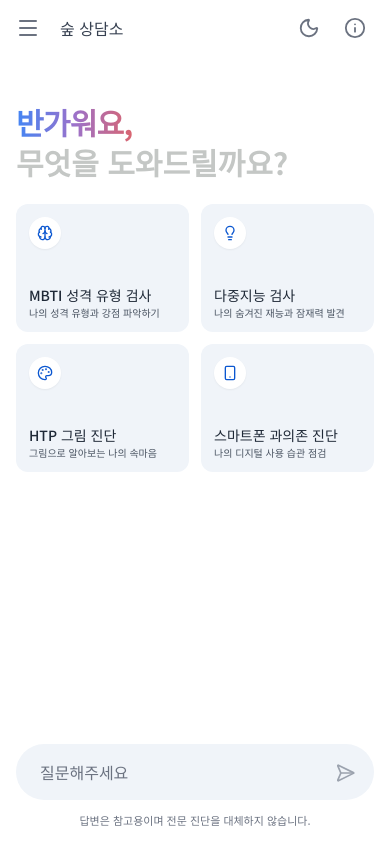
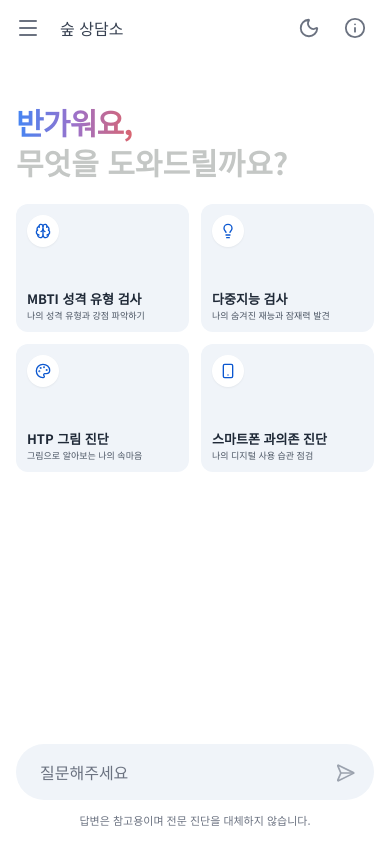
Before and after one commit to jpjp92/psyc-test, a React (Vite) app: page / in a window 390 px wide. Built offline with nearby package versions, Linux system fonts and the light colour scheme.

Commit message:
style: Adjust styling for test chips, including padding, font weight, font size, and line height.

```diff
--- a/App.tsx
+++ b/App.tsx
@@ -236,14 +236,14 @@ function App() {
                       <button
                         key={test.id}
                         onClick={() => handleChipClick(test.url)}
-                        className="text-left p-3 md:p-4 rounded-xl bg-[#f0f4f9] dark:bg-[#1e1f20] hover:bg-[#e2e7eb] dark:hover:bg-[#333537] transition-all duration-200 group h-32 md:h-36 flex flex-col justify-between border border-transparent hover:border-gray-200 dark:hover:border-[#444746]"
+                        className="text-left p-2.5 md:p-4 rounded-xl bg-[#f0f4f9] dark:bg-[#1e1f20] hover:bg-[#e2e7eb] dark:hover:bg-[#333537] transition-all duration-200 group h-32 md:h-36 flex flex-col justify-between border border-transparent hover:border-gray-200 dark:hover:border-[#444746]"
                       >
                         <div className="bg-white dark:bg-[#333537] w-8 h-8 md:w-10 md:h-10 rounded-full flex items-center justify-center text-[#0b57d0] dark:text-[#a8c7fa] group-hover:bg-[#fff] dark:group-hover:bg-[#444746] transition-colors shadow-sm dark:shadow-none">
                           <Icon className="w-4 h-4 md:w-5 md:h-5" />
                         </div>
                         <div>
-                          <div className="font-medium text-gray-800 dark:text-gray-200 mb-0.5 text-sm md:text-base">{test.name}</div>
-                          <div className="text-[10px] md:text-xs text-gray-600 dark:text-gray-500 line-clamp-2 leading-tight">{test.description}</div>
+                          <div className="font-semibold text-gray-800 dark:text-gray-200 mb-0.5 text-[13px] md:text-base leading-snug">{test.name}</div>
+                          <div className="text-[9px] md:text-xs text-gray-600 dark:text-gray-500 line-clamp-2 leading-tight">{test.description}</div>
                         </div>
                       </button>
                     );
```
